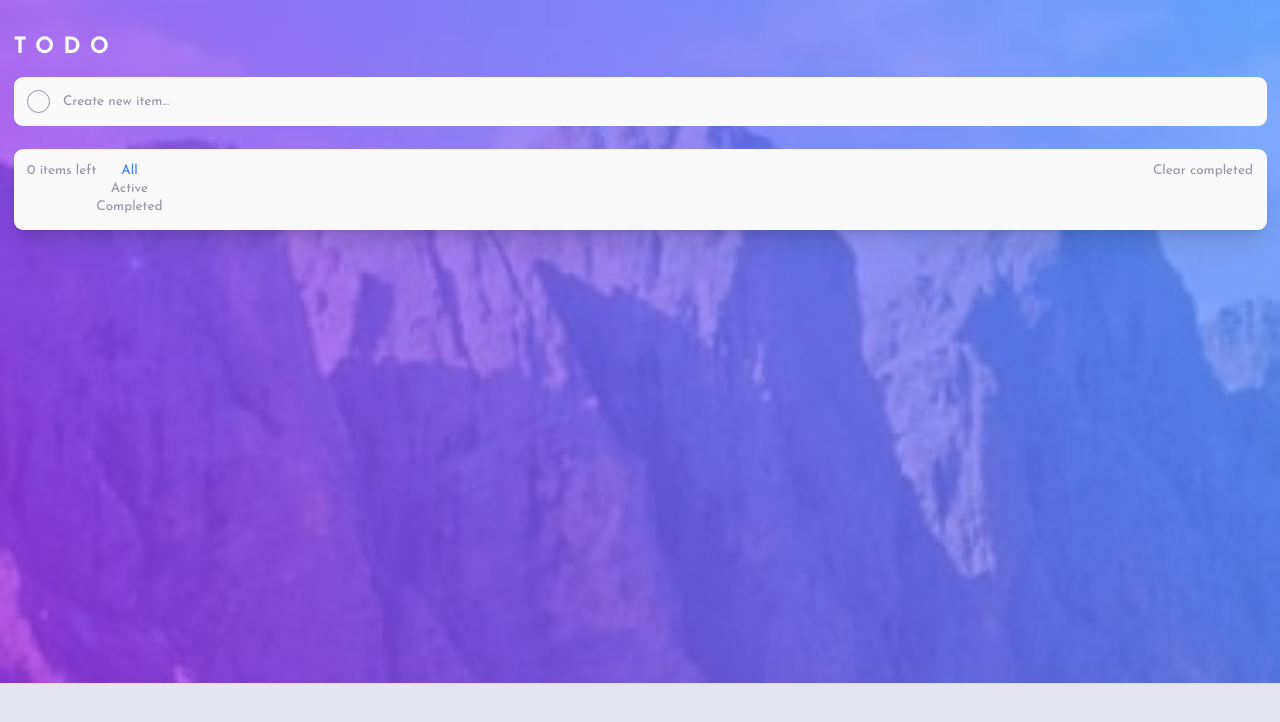
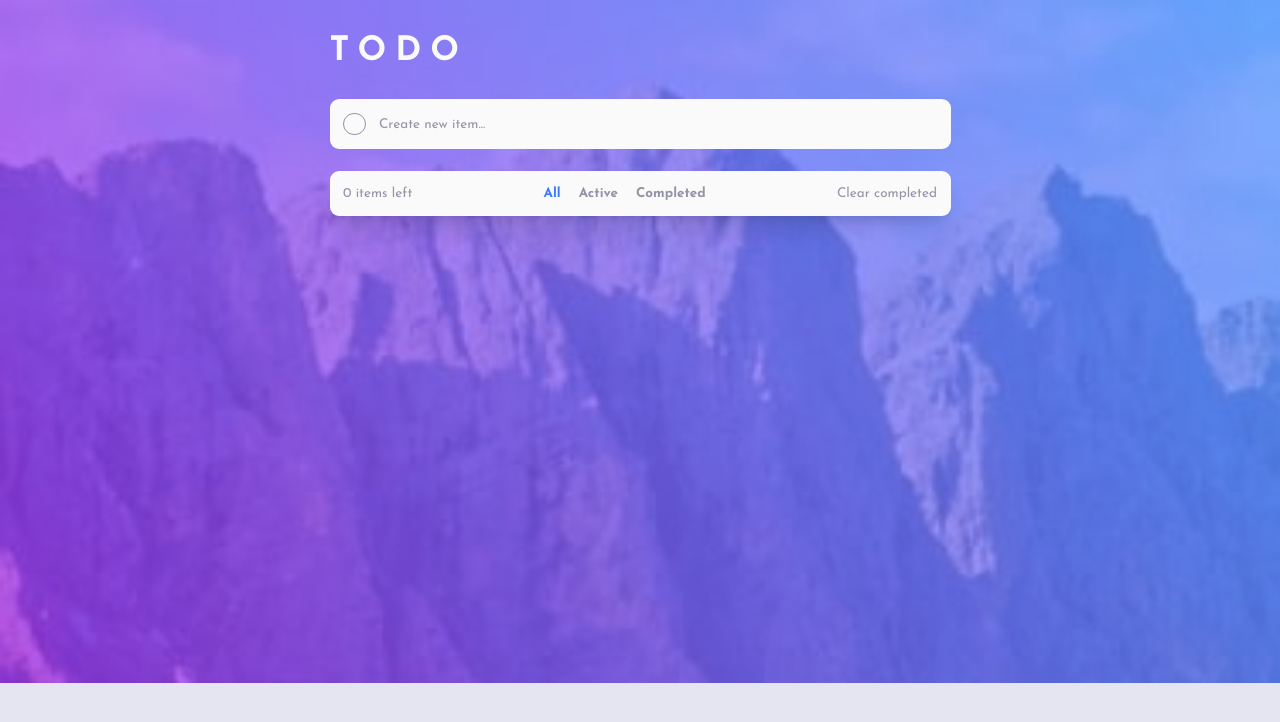
Before and after one commit to Gedridze/todo-frontendmentor, a Vue app: page / in a window 1280 px wide. Shown: the top 722 px of the page. Built offline with nearby package versions, Linux system fonts and the light colour scheme.

Commit message:
add desktop style

```diff
--- a/src/App.vue
+++ b/src/App.vue
@@ -22,8 +22,8 @@ function removeTodo(deletedTodo: Todo[]) {
   <div class="absolute flex flex-col w-screen min-h-screen bg-vl-gray-blue -z-10">
     <img src="./assets/static/bg-mobile-light.jpg" class="h-1/6" alt="bg-mobile-light" />
   </div>
-  <div class="p-3 pt-7">
-    <h1 class="mb-3 text-vl-gray">TODO</h1>
+  <div class="p-3 ml-auto mr-auto sm:max-w-xl pt-7">
+    <h1 class="mb-3 text-vl-gray sm:text-3xl sm:mb-6">TODO</h1>
     <TodoCard class="mb-5" :deletable="false" :active-checkbox="false" placeholder="Create new item..." @submit-todo="addTodo"/>
     <TodoCardContainer :todos="todos" @removeTodo="removeTodo"></TodoCardContainer>
   </div>
--- a/src/components/TodoCard.vue
+++ b/src/components/TodoCard.vue
@@ -46,7 +46,7 @@ function submitTodo(evt: Event) {
       <TodoCheckBox :disabled="!activeCheckbox" v-model="todoItem.isComplete" />
     </template>
     <template #content>
-      <div class="flex w-full pr-3 cursor-pointer" :class="{hoverable: !$slots.default}" @click="emit('removeTodo', [ todoItem ])">
+      <div class="flex w-full pr-3" :class="{'hoverable cursor-pointer': !activeInput}" @click="emit('removeTodo', [ todoItem ])">
       <form @submit="submitTodo" class="w-full" >
         <input
           type="text"
@@ -60,7 +60,7 @@ function submitTodo(evt: Event) {
     </div>
   </template>
   <template #footer>
-    <img v-if="deletable" class="h-full mt-auto mb-auto ml-auto cursor-pointer w-fit" src="src/assets/static/icon-cross.svg">
+    <img v-if="deletable" @click="emit('removeTodo', [ todoItem ])" class="h-full mt-auto mb-auto ml-auto cursor-pointer w-fit" src="src/assets/static/icon-cross.svg">
     </template>
   </BaseCard>
 </template>
--- a/src/components/TodoCardContainer.vue
+++ b/src/components/TodoCardContainer.vue
@@ -60,10 +60,10 @@ const activeFilter = ref<FilterType>('all')
         <p class="pointer-events-none">{{ todos.filter(item => !item.isComplete).length }} items left</p>
       </template>
       <template #content>
-        <div class="hidden sm:block">
-          <div v-bind="bindProps('all')">All</div>
-          <div v-bind="bindProps('active')">Active</div>
-          <div v-bind="bindProps('completed')">Completed</div>
+        <div class="hidden ml-auto text-xs font-bold cursor-pointer sm:flex">
+        <div v-bind="bindProps('all')" class="mr-2 hover:text-vd-gray-blue">All</div>
+        <div v-bind="bindProps('active')" class="ml-2 mr-2 hover:text-vd-gray-blue">Active</div>
+        <div v-bind="bindProps('completed')" class="ml-2 hover:text-vd-gray-blue">Completed</div>
         </div>
       </template>
       <template #footer>
```
